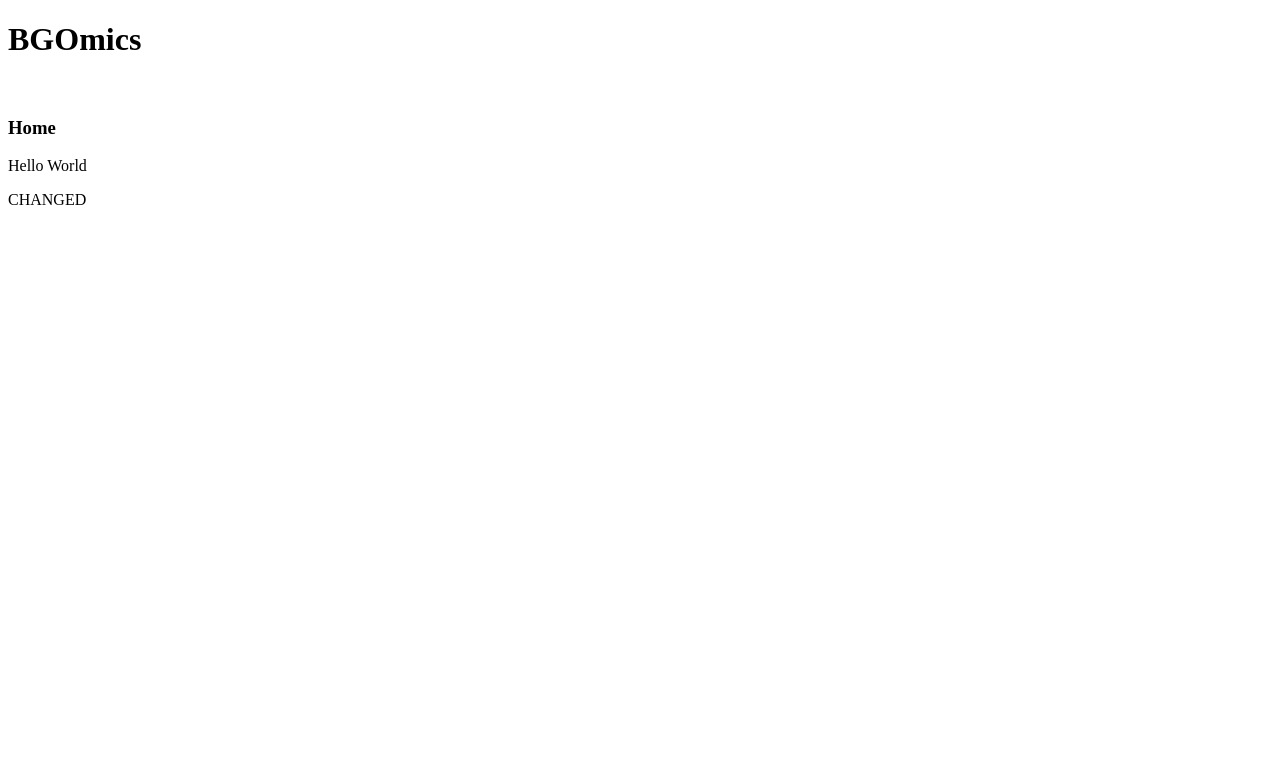
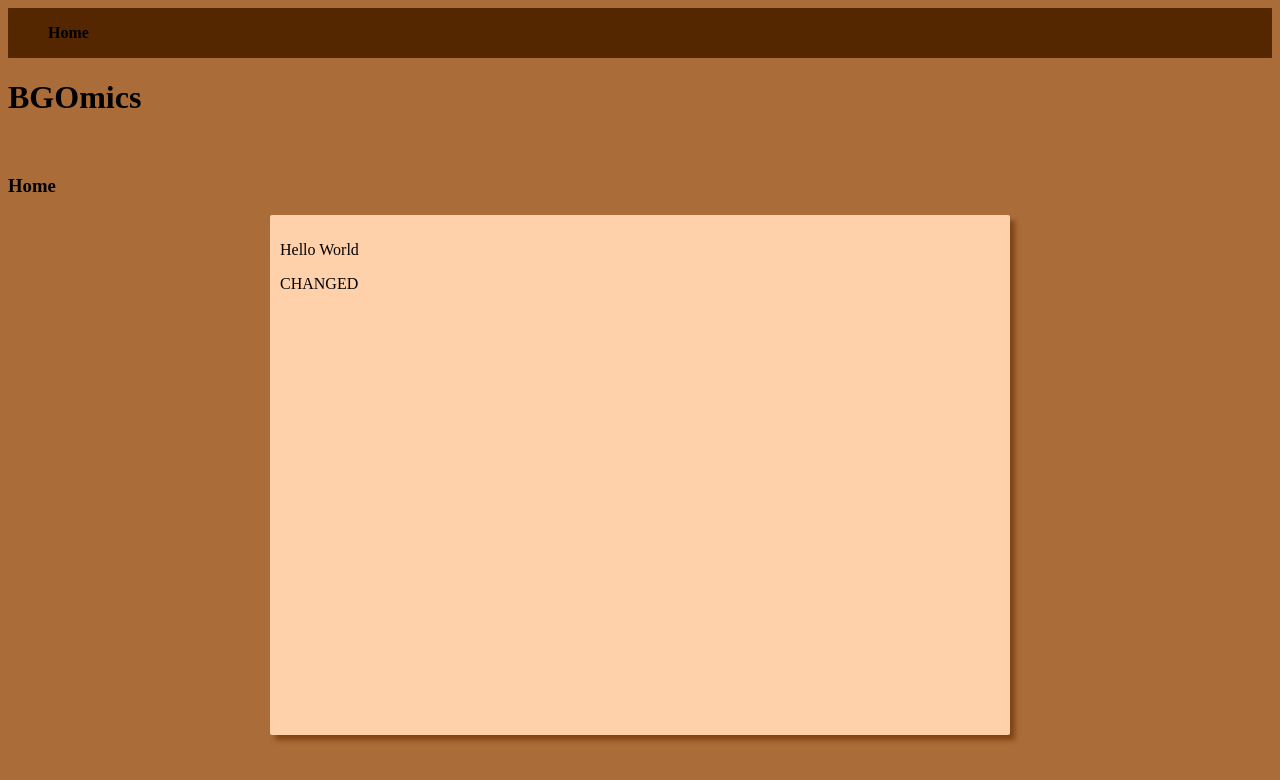
Before and after one commit to jnewmis/BGOmics, a plain HTML site: page index.html in a window 1280 px wide. Drawn offline with Linux system fonts and the light colour scheme.

Commit message:
Styling
Added style-sheet. Started styling page. Experimenting with color
schemes.

```diff
--- a/index.html
+++ b/index.html
@@ -1,9 +1,15 @@
 <!DOCTYPE html>
 <html>
 	<head>
+		<link rel="stylesheet" type="text/css" href="style.css">
 	</head>
 	<body>
 		<div id = "header">
+			<div id = "navbar">
+				<ul>
+					<li class = "active_page"> <a href="#">Home</a> </li>
+				</ul>
+			</div>
 			<h1>BGOmics</h1>
 			<br>
 			<h3> Home </h3>
--- /dev/null
+++ b/style.css
@@ -0,0 +1,31 @@
+body {
+	background-color:#AA6C39;
+}
+
+#main_content{
+	position:relative;
+	margin:auto;
+	height:500px;
+	width:720px;
+	background-color: #FFD1AA;
+	padding:10px;
+	border-radius:2px;
+	box-shadow: 5px 5px 5px #804515;
+}
+
+#navbar{
+	width:100%;
+	background-color:#552700;
+}
+
+#navbar ul{
+	display:inline-block;
+	list-style:none;
+}
+
+a{text-decoration:none;
+  color:inherit;}
+
+.active_page{
+	font-weight:bold;
+}
```
